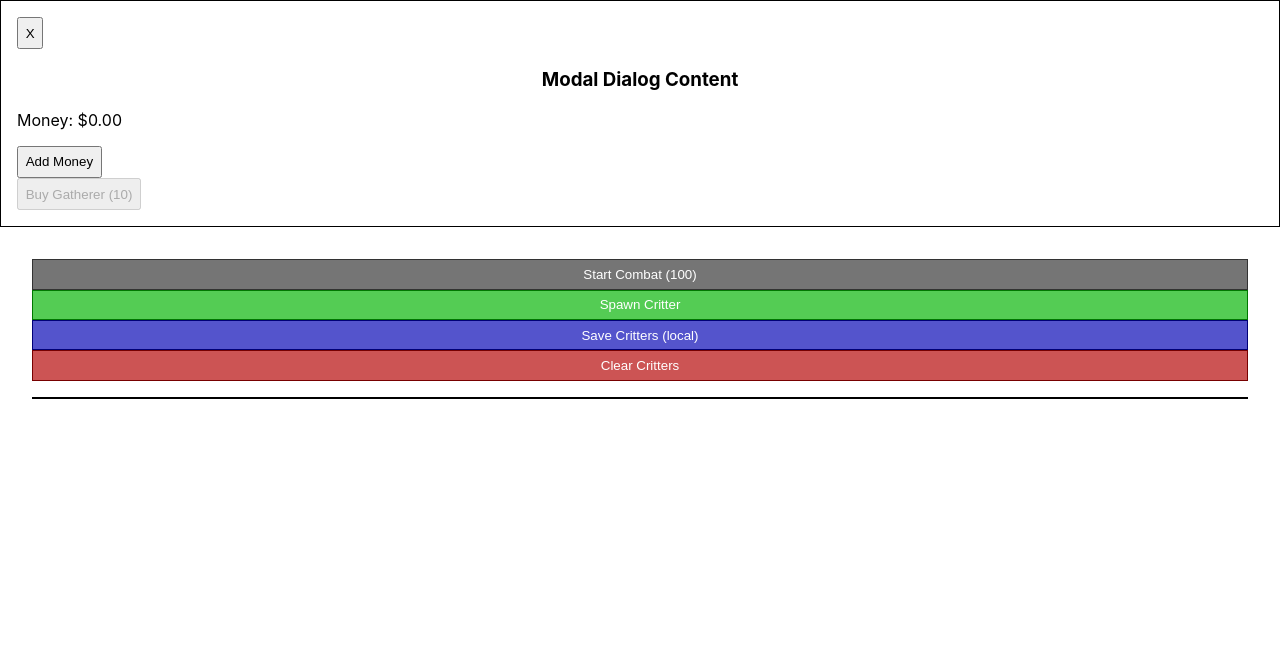
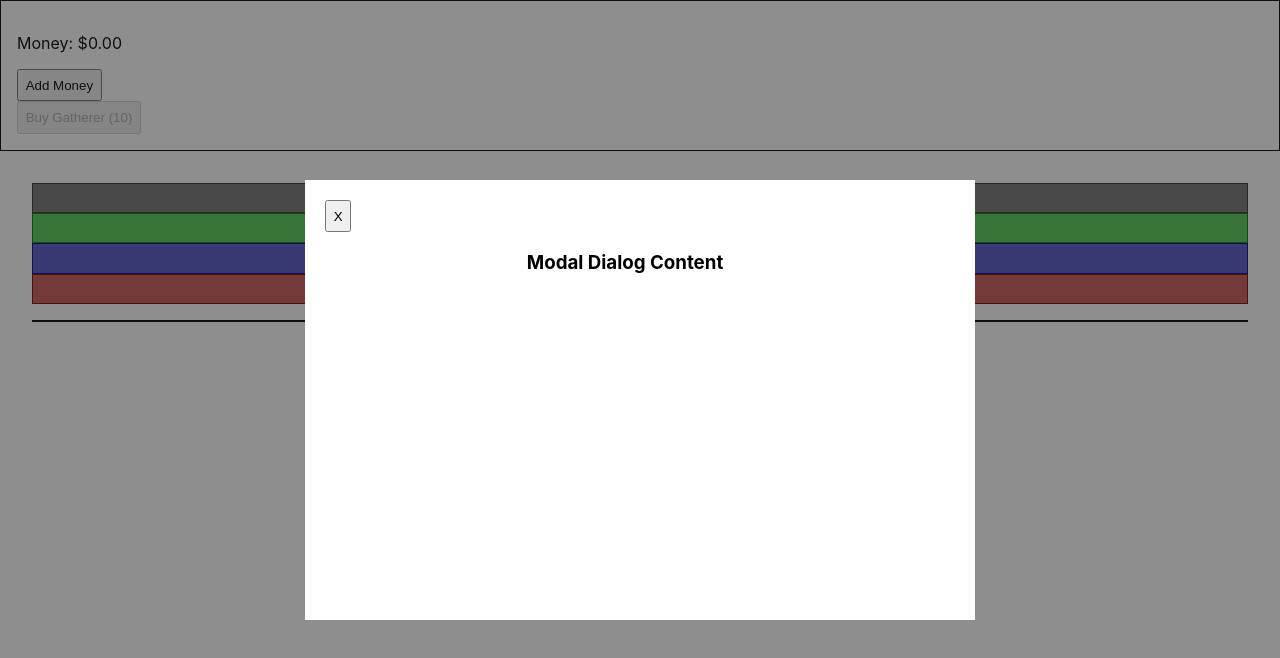
Before and after one commit to Wolven531/react-hooks-todo, a React app: page / in a window 1280 px wide. Shown: the top 658 px of the page. Built offline with nearby package versions, Linux system fonts and the light colour scheme.

Commit message:
First styling pass for modal container

```diff
--- a/src/components/MoneyControls/MoneyControls.css
+++ b/src/components/MoneyControls/MoneyControls.css
@@ -26,3 +26,26 @@
 }
 
 /* .critter-list-controls button {} */
+
+.modal-container {
+	background-color: rgba(30, 30, 30, .5);
+	height: 100%;
+	left: 0;
+	position: absolute;
+	top: 0;
+	width: 100%;
+}
+
+.modal {
+	background-color: rgba(255, 255, 255, 1);
+	height: 400px;
+	left: 50%;
+	max-height: 100%;
+	max-width: 100%;
+	overflow: auto;
+	padding: 20px 50px 20px 20px;
+	position: fixed;
+	top: 50%;
+	transform: translate(-50%, -50%);
+	width: 600px;
+}
```
